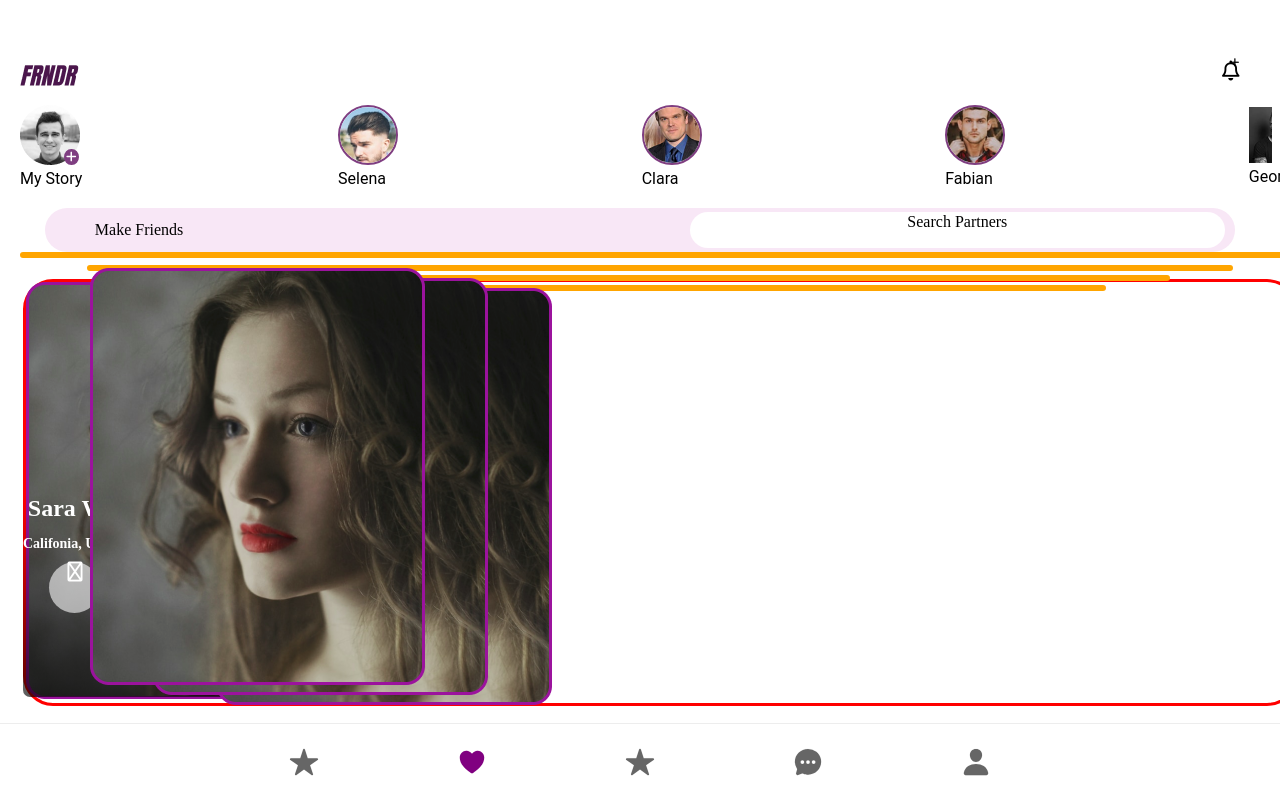
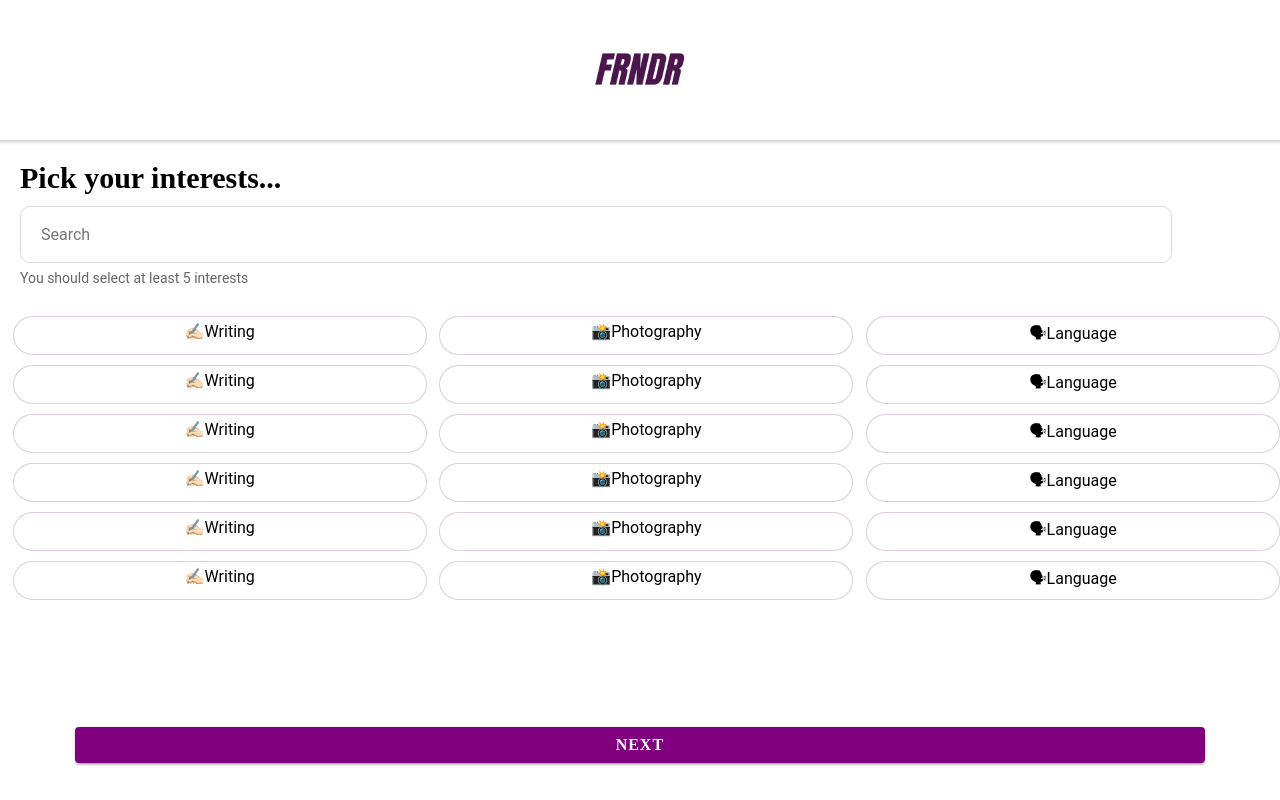
Before and after one commit to abiola814/dating-app, a React (Create React App) app: page /favourite in a window 1280 px wide. Before the commit this address led to /dashboard. Built offline with nearby package versions, Linux system fonts and the light colour scheme; no server answers.

Commit message:
favourite

```diff
--- a/src/App.tsx
+++ b/src/App.tsx
@@ -32,6 +32,7 @@ import { getcurentuser } from './firebaseconfigs';
 import Dashboard from './pages/dashboard';
 import { setUserState } from './redux/actions';
 import { useDispatch } from 'react-redux';
+import Favourite from './pages/favourite';
 
 setupIonicReact();
 
@@ -48,6 +49,7 @@ const Datingrouter: React.FC = () => {
     <Route exact path="/make-friends" component={ MakeFriend } />
         <Route exact path="/search-friends" component={ SearchFriends } />
         <Route exact path="/profile" component={ Profile } />
+        <Route exact path="/favourite" component={ Favourite } />
   </IonRouterOutlet>
 </IonReactRouter>
   )
@@ -61,9 +63,9 @@ const App: React.FC = () => {
     if (user){
       //login
       dispatch(setUserState(user.email))
-      window.history.replaceState({},'','/dashboard')
+      window.history.replaceState({},'','/favourite')
     } else{
-        window.history.replaceState({},'','/dashboard')
+        window.history.replaceState({},'','/favourite')
     }
     setBusy(false)
   })
--- /dev/null
+++ b/src/pages/favourite.css
@@ -0,0 +1,114 @@
+.reg-img{
+
+    margin-top: 33px;
+    margin-bottom: 35px;
+    margin-top: 20px;
+    margin-bottom: 20px;
+    height: 100px;
+
+}
+.reg-main{
+    display:flex;
+    flex-direction: column;
+    align-items: center;
+    justify-content: space-around;
+    background-color:white;
+}
+.input-check{
+    display: flex;
+    flex-direction: column;
+    justify-content: center;
+    margin-bottom: 20px;
+    margin-left: 20px;
+    height: 47px;
+    width: 340px;
+    left: 49px;
+    top: 512px;
+    font-family: Segoe UI;
+    font-size: 16px;
+    font-weight: 700;
+    line-height: 20px;
+    letter-spacing: 0em;
+    text-align: left;
+    color: black;
+}
+
+.interesth1 {
+    font-family: helix;
+    font-size: 30px;
+    font-weight: 700;
+    margin-left: 20px;
+}
+.input-type{
+    height: 57px;
+    margin-bottom: 5px;
+}
+.header-interest{
+    width: 100%;
+    height: 15%;
+    /* background: red; */
+}
+.header-interest h2{
+    font-family: Hellix;
+    font-size: 20px;
+    font-weight: 600;
+    line-height: 24px;
+    letter-spacing: 0em;
+    text-align: left;
+    color: #29252E;
+    margin-left: 15px;
+}
+.profile-interest{
+    display: flex;
+    flex-wrap: wrap;
+}
+.mandem{
+    height: 40px;
+    width: 30%;
+    margin-left: 2%;
+    margin-bottom: 5%;
+    border-radius: 32px;
+    padding: 8px 15px;
+    border: 1px solid #4B164C33;
+}
+.modifyrow{
+
+ margin-top: 10px;
+
+}
+.select__item{
+    padding: 0px;
+    padding-top: 5px;
+    padding-bottom: 5px;
+    cursor: pointer;
+    text-align: center;
+    border-radius: 32px;
+    background: white;
+    transition: background 0.1s;
+    border: 1px solid #4B164C33;
+    width: 30%;
+    margin-left: 1%;
+
+
+}
+
+.select__item--selected{
+    background: purple;
+    color: #fff;
+}
+
+.buttonposition{
+    display: flex;
+    justify-content: center;
+    align-items: center;
+    position: absolute;
+    left: 5.87%;
+    right: 5.87%;
+    top: 88.92%;
+    bottom: 4.93%;
+    font-family: 'Poppins';
+font-style: normal;
+font-weight: 600;
+font-size: 16px;
+line-height: 24px;
+}
--- /dev/null
+++ b/src/pages/favourite.tsx
@@ -0,0 +1,69 @@
+import { IonContent, IonHeader, IonPage,IonImg,IonGrid,IonRow,IonCol,IonNote, IonTitle, IonToolbar,IonButton } from '@ionic/react';
+import './favourite.css';
+
+
+const Favourite: React.FC = () => {
+  return (
+    <IonPage>
+     <IonHeader className="reg-main">
+        <img src="assets/image/back.png" alt="main-logo" className='reg-img'/>
+      </IonHeader>
+      <IonContent>
+            <h1 className='interesth1'>Pick your interests...</h1>
+            <div className="inner-input">
+                <input type="text" placeholder="Search" className="input-type"/>
+                <div>
+                <IonNote>You should select at least 5 interests</IonNote>
+                </div>
+            </div>
+        <IonGrid>
+        <IonRow className='modifyrow'>
+          <IonCol className='select__item'>✍🏻Writing</IonCol>
+          <IonCol className='select__item'>📸Photography</IonCol>
+          <IonCol className='select__item'>🗣Language</IonCol>
+        </IonRow>
+      </IonGrid>
+      <IonGrid>
+        <IonRow className='modifyrow'>
+          <IonCol  className='select__item'>✍🏻Writing </IonCol>
+          <IonCol  className='select__item'>📸Photography </IonCol>
+          <IonCol  className='select__item'>🗣Language</IonCol>
+        </IonRow>
+      </IonGrid>
+            <IonGrid>
+        <IonRow className='modifyrow'>
+          <IonCol  className='select__item'>✍🏻Writing</IonCol>
+          <IonCol  className='select__item'>📸Photography</IonCol>
+          <IonCol  className='select__item'>🗣Language</IonCol>
+        </IonRow>
+      </IonGrid>
+      <IonGrid>
+        <IonRow className='modifyrow'>
+          <IonCol  className='select__item'>✍🏻Writing</IonCol>
+          <IonCol  className='select__item'>📸Photography</IonCol>
+          <IonCol  className='select__item'>🗣Language</IonCol>
+        </IonRow>
+      </IonGrid>
+      <IonGrid>
+        <IonRow className='modifyrow'>
+          <IonCol  className='select__item'>✍🏻Writing </IonCol>
+          <IonCol  className='select__item'>📸Photography </IonCol>
+          <IonCol  className='select__item'>🗣Language</IonCol>
+        </IonRow>
+      </IonGrid>
+            <IonGrid>
+        <IonRow className='modifyrow'>
+          <IonCol  className='select__item'>✍🏻Writing</IonCol>
+          <IonCol  className='select__item'>📸Photography</IonCol>
+          <IonCol  className='select__item'>🗣Language</IonCol>
+        </IonRow>
+      </IonGrid>
+
+
+      <IonButton className='buttonposition'>Next</IonButton>
+      </IonContent>
+  </IonPage>
+  );
+};
+
+export default Favourite;
--- /dev/null
+++ b/src/pages/question.css
@@ -0,0 +1,16 @@
+.reg-img{
+
+    margin-top: 33px;
+    margin-bottom: 35px;
+    margin-top: 20px;
+    margin-bottom: 20px;
+    height: 100px;
+
+}
+.reg-main{
+    display:flex;
+    flex-direction: column;
+    align-items: center;
+    justify-content: space-around;
+    background-color:white;
+}
```
Also changed, not shown: src/pages/question.tsx (added, +18 -0 lines), 1 other file (tests, documents, lock files or other folders).
